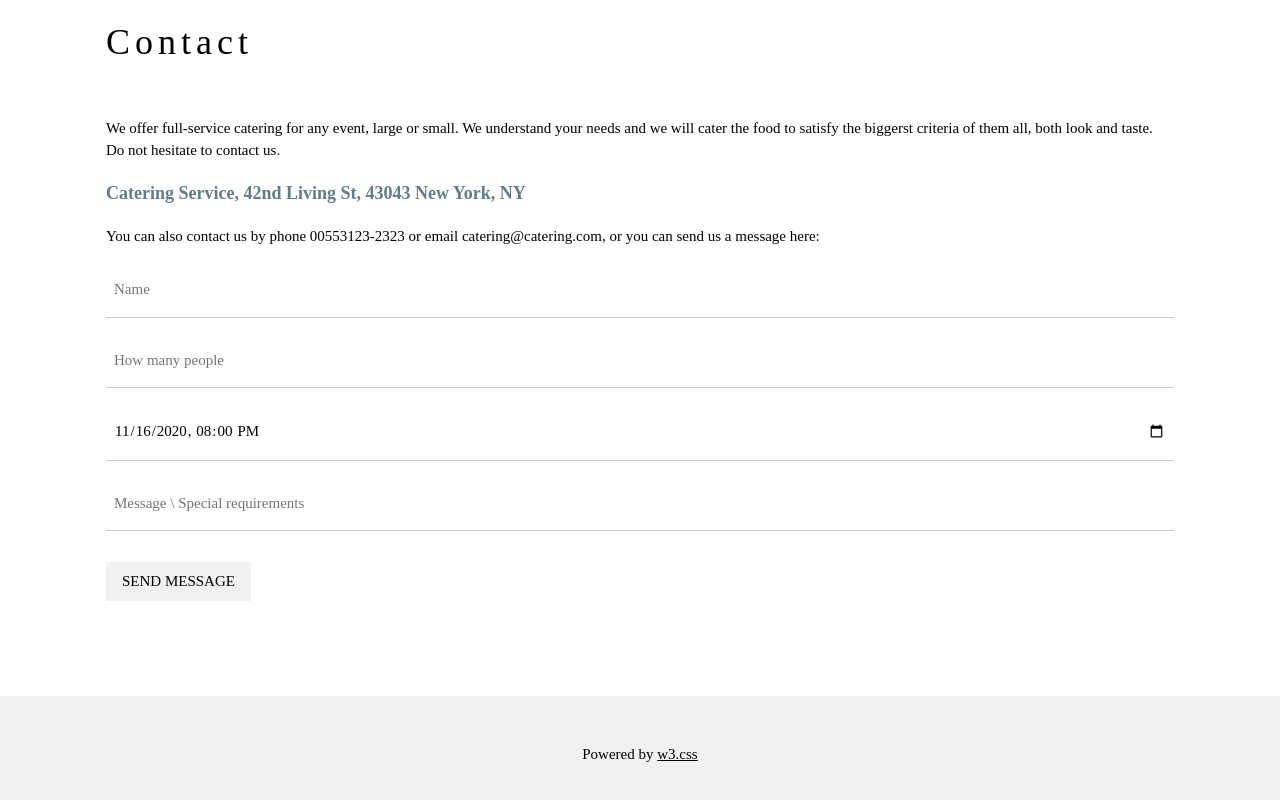
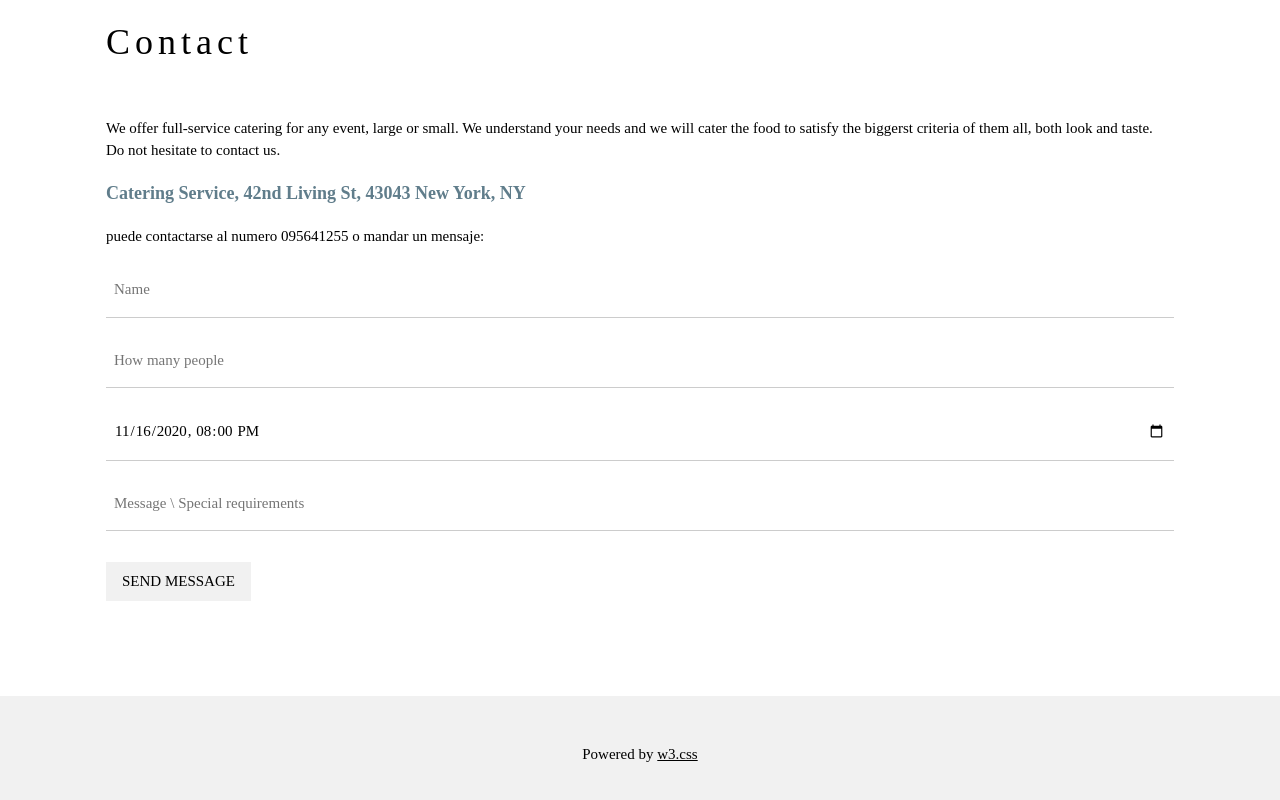
Before and after one commit to Jose-Pau2307/mi-proyecto-UTE, a plain HTML site: page index.html in a window 1280 px wide. Shown: the part 1629-2429 px from the top of the page. Drawn offline with nearby package versions, Linux system fonts and the light colour scheme.

Commit message:
cambio telefono

```diff
--- a/index.html
+++ b/index.html
@@ -87,7 +87,7 @@ h1, h2, h3, h4, h5, h6 {
     <h1>Contact</h1><br>
     <p>We offer full-service catering for any event, large or small. We understand your needs and we will cater the food to satisfy the biggerst criteria of them all, both look and taste. Do not hesitate to contact us.</p>
     <p class="w3-text-blue-grey w3-large"><b>Catering Service, 42nd Living St, 43043 New York, NY</b></p>
-    <p>You can also contact us by phone 00553123-2323 or email catering@catering.com, or you can send us a message here:</p>
+    <p>puede contactarse al numero 095641255 o mandar un mensaje:</p>
     <form action="/action_page.php" target="_blank">
       <p><input class="w3-input w3-padding-16" type="text" placeholder="Name" required name="Name"></p>
       <p><input class="w3-input w3-padding-16" type="number" placeholder="How many people" required name="People"></p>
```
